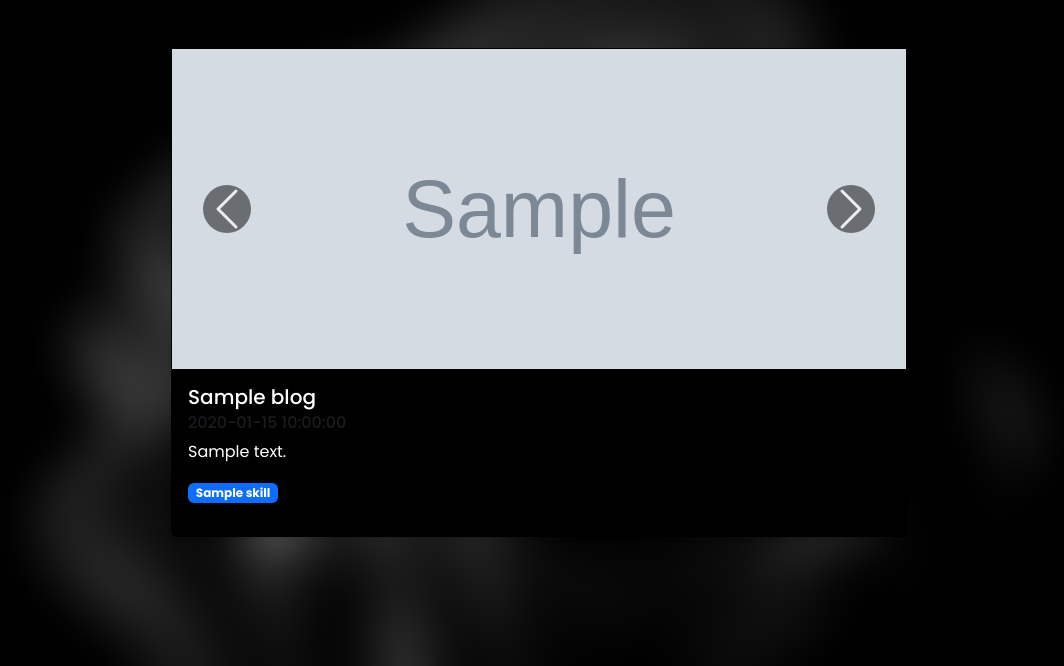
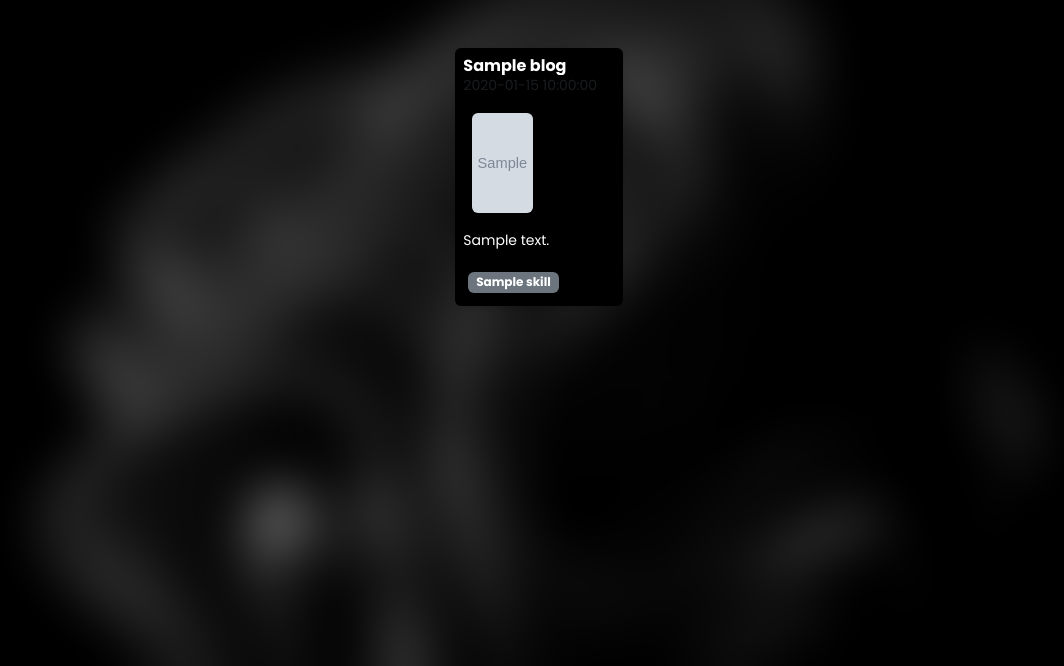
Before and after one commit to ayushmaanFCB/Portfolio-Ayushmaan, a Flask app: template templates/blogs.html in a window 1280 px wide. Shown: the part 134-800 px from the top of the page, without its empty margins (101-1165 px from the left). Run offline with Flask 3, Linux system fonts and the light colour scheme; the template is opened without the code that fills it: most values are stand-ins (such as "Sample title", 1, 10 or a date in 2020); grey boxes marked "Sample" are stand-in pictures.

Commit message:
blogs repo posts

```diff
--- a/templates/blogs.html
+++ b/templates/blogs.html
@@ -9,6 +9,53 @@
     <link rel="icon" type="image/x-icon" href="{{url_for('static',filename='images/favicon.png')}}">
     <link rel="stylesheet" href="{{url_for('static',filename='css/styles.css')}}" />
     <link rel="stylesheet" href="{{url_for('static',filename='css/loading.css')}}" />
+    <style>
+        /* Remove extra space between images */
+        .d-flex.flex-wrap>div {
+            padding: 2px;
+            /* Minimal padding between images */
+        }
+
+        /* Small thumbnails for the 2x2 grid */
+        .small-thumbnail {
+            width: 100%;
+            /* Make image fill its container */
+            height: 100px;
+            /* Fixed height for consistency */
+            object-fit: cover;
+            cursor: pointer;
+            border-radius: 4px;
+        }
+
+        .card .d-flex.flex-wrap {
+            padding: 5px;
+            /* Add padding around the image grid */
+        }
+
+        /* Limit the card width to the image grid */
+        .card {
+            width: fit-content;
+            max-width: 40rem;
+            /* Adjust card width to fit content */
+            margin: auto;
+            /* Center card horizontally */
+        }
+
+        /* Truncate blog text */
+        .card-text.text-truncate-2 {
+            display: -webkit-box;
+            -webkit-line-clamp: 2;
+            /* Limit text to 2 lines */
+            -webkit-box-orient: vertical;
+            overflow: hidden;
+            text-overflow: ellipsis;
+        }
+
+        /* Modal image styling */
+        .modal-body img {
+            border-radius: 8px;
+        }
+    </style>
 </head>
 
 <body>
@@ -56,50 +103,71 @@
         <div class="row justify-content-center">
             <div class="col-12 col-md-10 col-lg-8">
                 {% for blog in blogs %}
-                <div class="card mb-4 shadow-sm">
-                    <!-- Carousel for Cover Images -->
-                    <div id="carousel-{{ loop.index }}" class="carousel slide" data-bs-ride="carousel">
-                        <div class="carousel-inner">
-                            {% for image in blog.images %}
-                            <div class="carousel-item {% if loop.first %}active{% endif %}">
-                                <img src="{{image}}" class="d-block w-100" alt="Blog Image">
+
+                <div class="card mb-3 border-0 shadow-sm" style="width: fit-content;">
+                    <div class="card-body p-2">
+                        <!-- Blog Title -->
+                        <h6 class="card-title mb-1 fw-bold text-truncate">{{ blog.title }}</h6>
+                        <!-- Subtitle (Date) -->
+                        <p class="card-subtitle mb-2 text-muted small">{{ blog.created_at }}</p>
+
+                        <!-- Image Grid (2x2) -->
+                        <div class="d-flex flex-wrap">
+                            {% for image in blog.images[:4] %}
+                            <div class="p-1" style="width: calc(50% - 2px);">
+                                <img src="{{ image }}" class="img-fluid rounded small-thumbnail" alt="Blog Image">
                             </div>
                             {% endfor %}
                         </div>
-                        <button class="carousel-control-prev" type="button" data-bs-target="#carousel-{{ loop.index }}"
-                            data-bs-slide="prev">
-                            <span class="carousel-control-prev-icon" aria-hidden="true"></span>
-                            <span class="visually-hidden">Previous</span>
-                        </button>
-                        <button class="carousel-control-next" type="button" data-bs-target="#carousel-{{ loop.index }}"
-                            data-bs-slide="next">
-                            <span class="carousel-control-next-icon" aria-hidden="true"></span>
-                            <span class="visually-hidden">Next</span>
-                        </button>
-                    </div>
 
-                    <div class="card-body">
-                        <!-- Blog Title and Subtitle -->
-                        <h5 class="card-title">{{ blog.title }}</h5>
-                        <h6 class="card-subtitle mb-2 text-muted">{{ blog.created_at }}</h6>
+                        <!-- Blog Content with Expandable Read More -->
+                        <p class="card-text mt-2 small">
+                            <span class="short-text">
+                                {{ blog.content[:135] }}{% if blog.content|length > 150 %}...{% endif %}
+                            </span>
+                            {% if blog.content|length > 150 %}
+                            <span class="full-text d-none">{{ blog.content }}</span>
+                            <a href="javascript:void(0);" class="read-more text-decoration-none small"
+                                onclick="toggleReadMore(this)">Read more</a>
+                            {% endif %}
+                        </p>
 
-
-
-                        <!-- Blog Content -->
-                        <p class="card-text">{{ blog.content }}</p>
-
-                        <!-- Badges for Skills -->
-                        <div class="mb-3">
+                        <!-- Skill Tags -->
+                        <div class="d-flex flex-wrap mt-2">
                             {% for skill in blog.tags %}
-                            <span class="badge bg-primary me-1">{{ skill }}</span>
+                            <span class="badge bg-secondary me-1 small">{{ skill }}</span>
                             {% endfor %}
                         </div>
                     </div>
                 </div>
+
+
+
+
                 {% endfor %}
             </div>
         </div>
     </div>
+
+    <script>
+        function toggleReadMore(element) {
+            const shortText = element.previousElementSibling.previousElementSibling;
+            const fullText = element.previousElementSibling;
+
+            if (fullText.classList.contains('d-none')) {
+                // Expand text
+                shortText.classList.add('d-none');
+                fullText.classList.remove('d-none');
+                element.textContent = 'Show less';
+            } else {
+                // Collapse text
+                shortText.classList.remove('d-none');
+                fullText.classList.add('d-none');
+                element.textContent = 'Read more';
+            }
+        }
+    </script>
+
 
     <script src="https://cdn.jsdelivr.net/npm/bootstrap@5.3.0/dist/js/bootstrap.bundle.min.js"></script>
 
```
